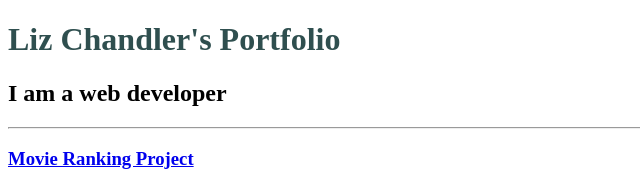
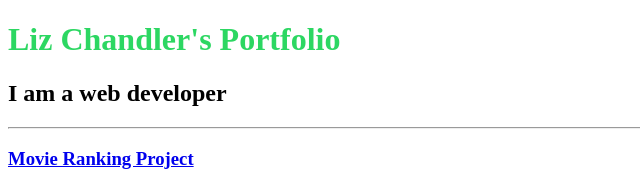
Before and after one commit to ebethc31/html-portfolio, a plain HTML site: page index.html in a window 1280 px wide. Shown: the top 171 px of the page, without its empty margins (0-640 px from the left). Drawn offline with Linux system fonts and the light colour scheme.

Commit message:
changed header color

```diff
--- a/index.html
+++ b/index.html
@@ -7,7 +7,7 @@
 </head>
 
 <body>
-    <h1 style="color: darkslategrey;">Liz Chandler's Portfolio</h1>
+    <h1 style="color: rgb(44, 215, 98);">Liz Chandler's Portfolio</h1>
     <h2>I am a web developer</h2>
     <hr />
     <h3><a href="./public/favoriteMovies.html">Movie Ranking Project</a></h3>
```
